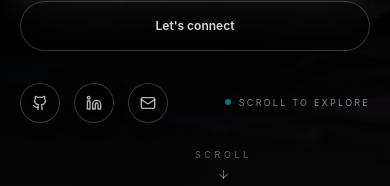
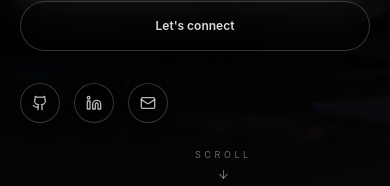
Before and after one commit to AnuragYadav9219/Portfolio, a React (Vite) app: page / in a window 390 px wide. Shown: the part 639-825 px from the top of the page. Built offline with nearby package versions, Linux system fonts and the light colour scheme.

Commit message:
Improved the UI/UX

```diff
--- a/src/components/Hero.jsx
+++ b/src/components/Hero.jsx
@@ -177,18 +177,6 @@ const Hero = () => {
         </div>
       </motion.div>
 
-      {/* MOBILE PHOTO INDICATOR */}
-      <motion.div
-        initial={{ opacity: 0 }}
-        animate={{ opacity: 1 }}
-        transition={{ delay: 1.6 }}
-        className="absolute bottom-24 right-5 z-30 flex items-center gap-2 md:hidden"
-      >
-        <span className="h-1.5 w-1.5 rounded-full bg-cyan-400 animate-pulse" />
-        <span className="text-[9px] uppercase tracking-[0.25em] text-white/50">
-          Scroll to explore
-        </span>
-      </motion.div>
 
       {/* DESKTOP MOUSE HINT */}
       <motion.div
```
